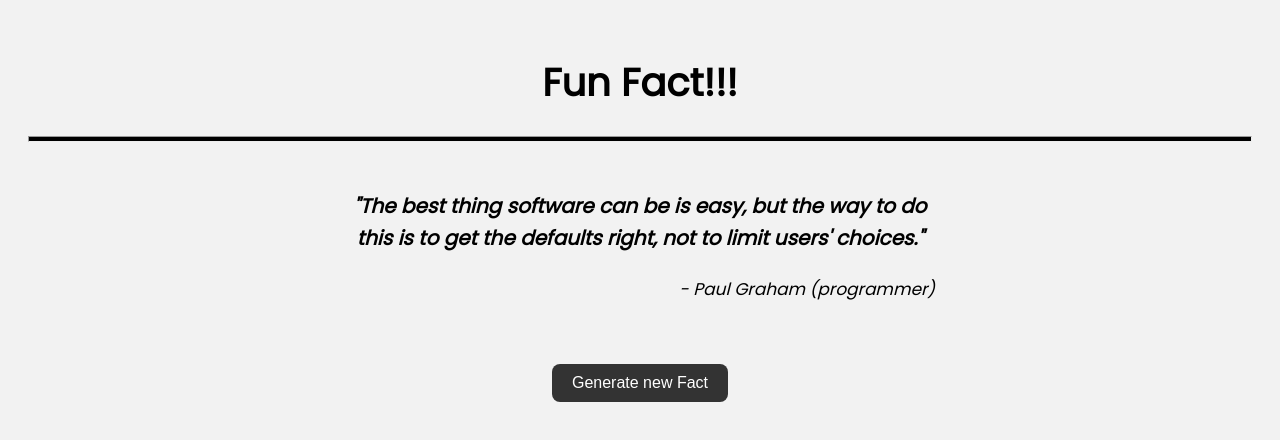
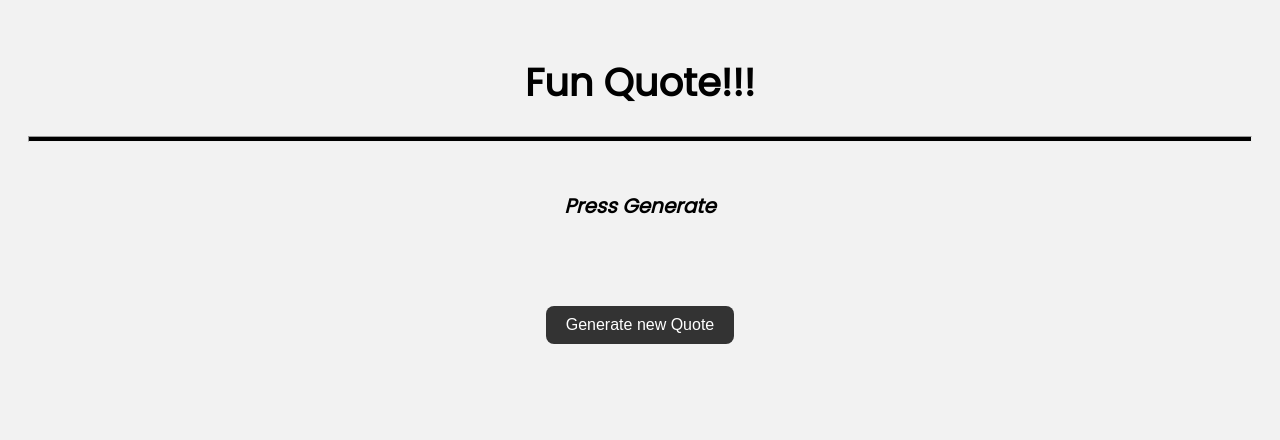
Before and after one commit to ApporpriateYak/Fun_Quote, a plain HTML site: page index.html in a window 1280 px wide. Drawn offline with Linux system fonts and the light colour scheme.

Commit message:
Add files via upload

```diff
--- a/index.html
+++ b/index.html
@@ -9,16 +9,16 @@
     <link href="https://fonts.googleapis.com/css2?family=Poppins&display=swap" rel="stylesheet">
 </head>
 <body>
-    <h1>Fun Fact!!!</h1>
+    <h1>Fun Quote!!!</h1>
     <hr>
     <div class="fact">
-    <h3>"The best thing software can be is easy, but the way to do this is to get the defaults right, not to limit users' choices."
-    </h3>
-    <p>- Paul Graham (programmer)</p>
+    <h3 id="quote"> Press Generate</h3>
+    <p id="name"></p>
     </div>
     <div class="button">
-    <button id="generate">Generate new Fact</button>
+    <button id="generate">Generate new Quote</button>
     </div>
+    <script src="script.js"></script>
 </body>
 
 </html>
```
